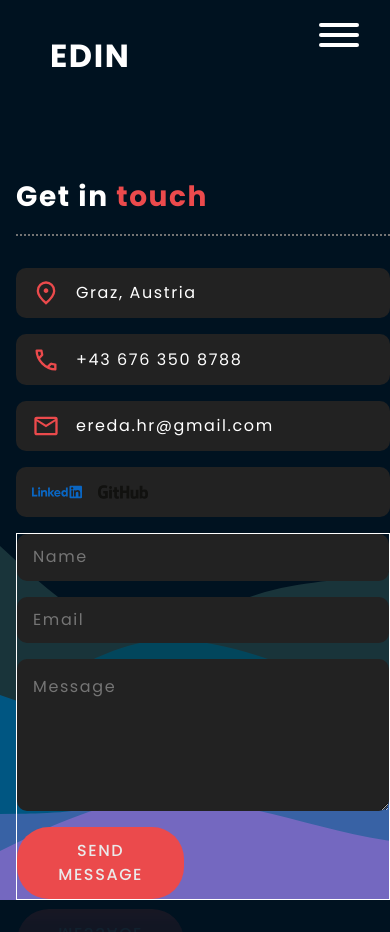
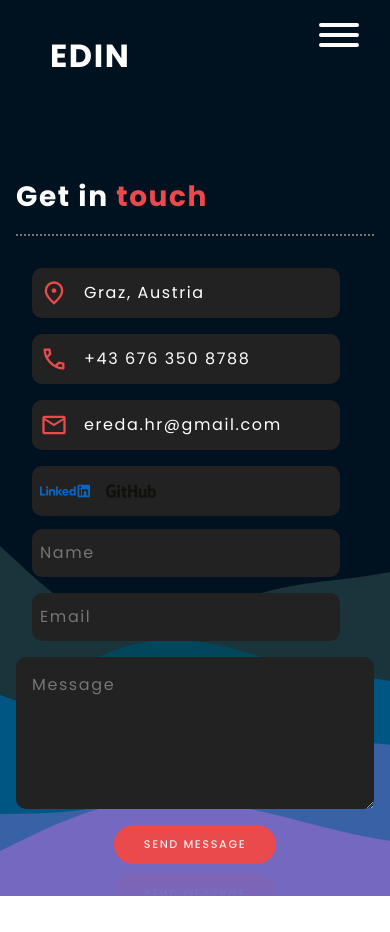
Before and after one commit to Edmuna/new-website, a plain HTML site: page contact.html in a window 390 px wide. After the commit the page ends 896 px from the top, so only its background shows below. Drawn offline with nearby package versions, Linux system fonts and the light colour scheme.

Commit message:
almost done

```diff
--- a/about.css
+++ b/about.css
@@ -160,10 +160,9 @@ h5 {
 
 
 .description p {
+    padding-block: 1rem;
+    border-top: 2px dotted var(--font-secondary);
     color: white;
-    padding-block: 1rem;
-    color: var(--font-secondary);
-    border-top: 2px dotted var(--font-secondary);
 }
 
 .personal-info {
--- a/contact.css
+++ b/contact.css
@@ -159,29 +159,28 @@ main {
     color: var(--font-secondary);
     display: grid;
     gap: 1rem;
-    flex-wrap: wrap;
+    flex-grow: 1;
 }
 
 .contact-info>* {
     background-color: var(--secondary-color);
     border-radius: 10px;
-    max-width: 100%;
-    height: auto;
     display: flex;
+    height: 50px;
     justify-content: left;
-    padding-block: .7rem;
     padding-inline: 1rem 9rem;
     color: var(--font-primary);
     gap: 1rem;
     align-items: center;
+    flex-wrap: wrap;
 }
-
 
 .contact-form {
     display: flex;
     flex-direction: column;
     gap: 1rem;
     max-width: 100%;
+    flex-grow: 1;
 }
 
 .links {
@@ -194,11 +193,17 @@ main {
     height: 50px;
 }
 
+.inputs {
+    display: flex;
+    gap: 1rem;
+}
+
 .inputs>* {
     background-color: var(--secondary-color);
     border: none;
     border-radius: 10px;
     padding: .7rem 1rem;
+    width: 50%;
 }
 
 textarea {
@@ -207,6 +212,7 @@ textarea {
     padding: 1rem;
     border-radius: 10px;
     width: 100%;
+    resize: vertical;
 }
 
 .contact-form button {
@@ -249,8 +255,86 @@ textarea {
     display: none;
 }
 
+@media (max-width: 900px) {
 
-@media (max-width: 900px) {
+    .contact-info {
+        gap: 0;
+        margin-bottom: -1.2rem;
+    }
+
+    .contact-info>* {
+        padding-inline: .5rem .5rem;
+        gap: 1;
+    }
+
+    .inputs>* {
+        padding: .75rem .5rem;
+    }
+
+    .btn {
+        font-size: 1rem;
+        margin: auto;
+    }
+}
+
+@media (max-width: 715px) {
+
+    .contact {
+        display: flex;
+        gap: 2rem;
+    }
+
+    .contact-info {
+        gap: 1rem;
+        margin-inline-start: 1rem;
+    }
+
+    .contact-info>* {
+        width: 70%;
+    }
+
+    .inputs {
+        gap: 1rem;
+    }
+
+    .inputs>* {
+        width: 45%;
+        margin-inline-start: 1rem;
+    }
+
+    textarea {
+        width: 95%;
+        margin-inline-start: 1rem;
+    }
+
+}
+
+@media (max-width: 450px) {
+    .inputs {
+        flex-direction: column;
+    }
+
+    .inputs>* {
+        width: 86%;
+        margin-inline: 1rem;
+    }
+
+    .contact-info>* {
+        width: 90%;
+    }
+
+    textarea {
+        width: 100%;
+        margin: 0;
+    }
+
+    .btn {
+        padding: .7rem 1.1rem;
+        font-size: .7rem;
+    }
+}
+
+@media (max-width: 550px) {
 
     .container {
         display: flex;
@@ -258,8 +342,6 @@ textarea {
         flex-direction: column;
         padding: 2rem 1rem;
     }
-
-
 
     .navbar {
         position: fixed;
@@ -314,16 +396,4 @@ textarea {
     }
 
 
-    .inputs {
-        display: grid;
-        gap: 1rem;
-        width: 100%;
-
-    }
-
-    .contact-form {
-        border: 1px solid white;
-        width: 100%;
-    }
-
 }
--- a/contact.html
+++ b/contact.html
@@ -6,6 +6,15 @@
     <link rel="stylesheet" href="contact.css" />
     <link href="dist/hamburgers.css" rel="stylesheet" />
     <link rel="stylesheet" href="https://unpkg.com/aos@next/dist/aos.css" />
+    <script
+      type="text/javascript"
+      src="https://cdn.jsdelivr.net/npm/@emailjs/browser@3/dist/email.min.js"
+    ></script>
+    <script type="text/javascript">
+      (function () {
+        emailjs.init("1iqi5gSawssZ1Xp36");
+      })();
+    </script>
     <title>Document</title>
   </head>
   <body>
@@ -71,16 +80,17 @@
               <img src="./assets/github-svgrepo-com.svg" alt="" />
             </div>
           </div>
-          <form class="contact-form" action="">
+          <form class="contact-form" id="myForm" action="">
             <div class="inputs">
-              <input type="text" placeholder="Name" />
-              <input type="text" placeholder="Email" />
+              <input type="text" id="name" placeholder="Name" />
+              <input type="text" id="email" placeholder="Email" />
             </div>
             <textarea
               type="message"
               placeholder="Message"
               cols="30"
               rows="5"
+              id="message"
             ></textarea>
             <button class="btn">Send message</button>
           </form>
--- a/script.js
+++ b/script.js
@@ -18,3 +18,69 @@ if (window.innerWidth <= 768) {
 
     splide.mount();
 }
+
+// const form = document.getElementById('myForm');
+// const sender = document.getElementById("name");
+// const email = document.getElementById("email");
+// const msg = document.getElementById("message");
+
+// form.addEventListener('submit', function (event) {
+//     event.preventDefault();
+
+//     const templateParams = {
+//         sender: sender.value,
+//         email: email.value,
+//         message: msg.value,
+//     };
+
+//     emailjs.send('service_90nreuh', 'template_wle2anc', templateParams, "1iqi5gSawssZ1Xp36")
+//         .then(function (response) {
+//             console.log('SUCCESS!', response.status, response.text, response, templateParams);
+//             sender.value = "";
+//             email.value = "";
+//             msg.value = "";
+//             // Here the content of the button should be changed or some notification that the e-mail has been succesfully sent
+//         })
+//         .catch(function (error) {
+//             console.log('FAILED...', error);
+//         });
+// });
+
+const form = document.getElementById('myForm');
+const sender = document.getElementById("name");
+const email = document.getElementById("email");
+const msg = document.getElementById("message");
+const submitButton = document.querySelector(".btn"); // Select the submit button
+
+form.addEventListener('submit', function (event) {
+    event.preventDefault();
+
+    const templateParams = {
+        sender: sender.value,
+        email: email.value,
+        message: msg.value,
+    };
+
+    // Disable the submit button while sending the email
+    submitButton.disabled = true;
+    submitButton.textContent = "Sending..."; // Update the button text
+
+    emailjs.send('service_90nreuh', 'template_r0y7ias', templateParams, "1iqi5gSawssZ1Xp36")
+        .then(function (response) {
+            console.log('SUCCESS!', response.status, response.text, response, templateParams);
+            sender.value = "";
+            email.value = "";
+            msg.value = "";
+            // Here, you can update the button text or display a success message.
+            submitButton.textContent = "Message Sent!";
+        })
+        .catch(function (error) {
+            console.log('FAILED...', error);
+            // Here, you can update the button text or display an error message.
+            submitButton.textContent = "Error Sending Message";
+        })
+        .finally(function () {
+            // Re-enable the submit button after the operation is complete
+            submitButton.disabled = false;
+        });
+});
```
